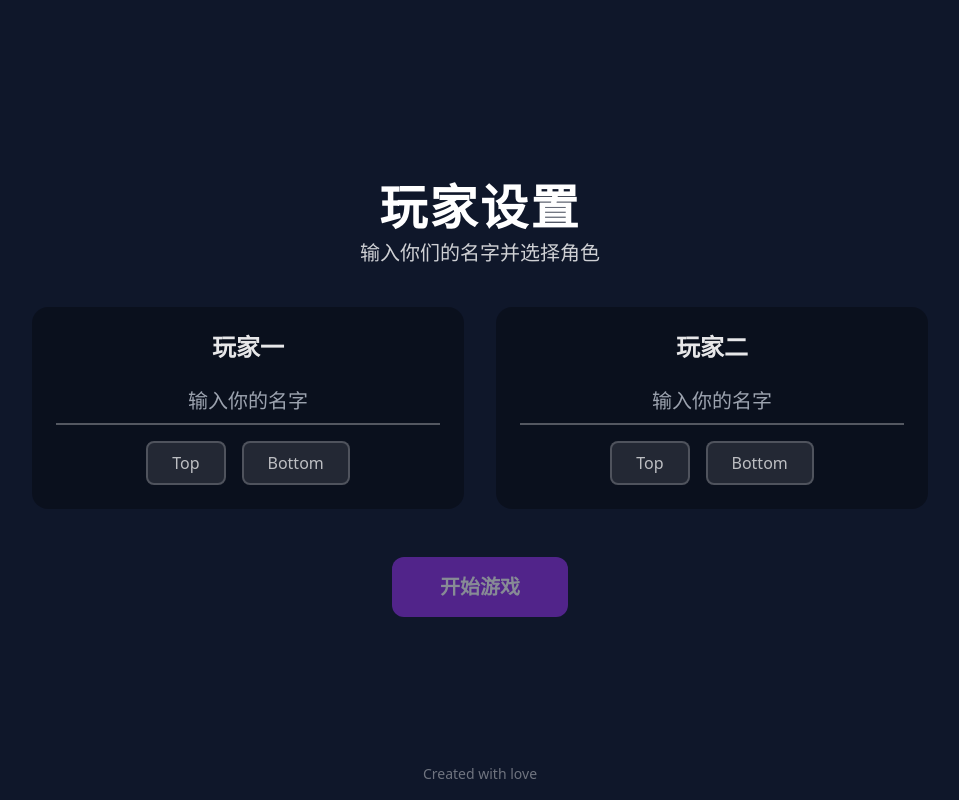
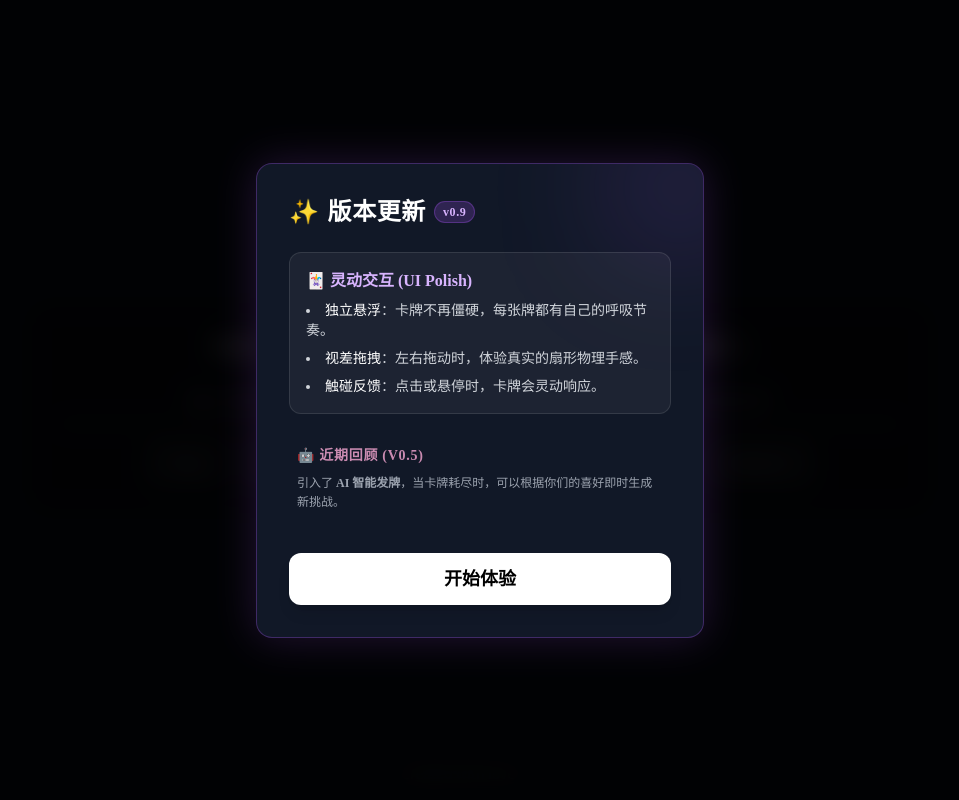
Before and after one commit to Timcooking/couple-game, a React (Vite) app: page / in a window 1280 px wide. Shown: the whole page, without its empty margins (160-1119 px from the left). Built offline with nearby package versions, Linux system fonts and the light colour scheme.

Commit message:
feat: Introduce changelog modal and update version
Adds a changelog modal to display version updates and new features.
Updates the application title to reflect the new version.

```diff
--- a/App.tsx
+++ b/App.tsx
@@ -1,5 +1,5 @@
 
-import React, { useState, useCallback } from 'react';
+import React, { useState, useCallback, useEffect } from 'react';
 import type { Level, Players } from './types';
 import { LEVEL_DETAILS } from './types';
 import GameScreen from './components/GameScreen';
@@ -7,6 +7,66 @@ import PlayerSetup from './components/PlayerSetup';
 import DynamicBackground from './components/DynamicBackground';
 import ChallengeEditor from './components/ChallengeEditor';
 import { AnimatePresence, motion } from 'framer-motion';
+
+const CURRENT_VERSION = 'v0.9';
+
+const ChangelogModal: React.FC<{ onClose: () => void }> = ({ onClose }) => {
+  return (
+    <div className="fixed inset-0 z-[60] flex items-center justify-center p-4 bg-black/90 backdrop-blur-md animate-fade-in">
+      <motion.div
+        initial={{ scale: 0.9, opacity: 0, y: 20 }}
+        animate={{ scale: 1, opacity: 1, y: 0 }}
+        className="bg-gray-900 border border-purple-500/30 rounded-2xl max-w-md w-full p-6 md:p-8 shadow-[0_0_40px_rgba(168,85,247,0.2)] relative overflow-hidden"
+      >
+        {/* Decorative background element */}
+        <div className="absolute -top-10 -right-10 w-32 h-32 bg-purple-500/20 rounded-full blur-3xl"></div>
+
+        <div className="relative z-10">
+          <div className="flex items-center justify-between mb-6">
+            <h2 className="text-2xl font-bold text-white tracking-wide flex items-center gap-2">
+              <span className="text-2xl">✨</span>
+              <span>版本更新</span>
+              <span className="px-2 py-0.5 rounded-full bg-purple-500/20 text-purple-300 text-xs border border-purple-500/30">
+                {CURRENT_VERSION}
+              </span>
+            </h2>
+          </div>
+
+          <div className="space-y-6 text-white/80">
+
+            <div className="bg-white/5 p-4 rounded-xl border border-white/10">
+              <h3 className="text-purple-300 font-bold mb-2 flex items-center gap-2">
+                🃏 灵动交互 (UI Polish)
+              </h3>
+              <ul className="text-sm space-y-2 list-disc list-inside text-gray-300">
+                <li><span className="text-white font-medium">独立悬浮</span>：卡牌不再僵硬，每张牌都有自己的呼吸节奏。</li>
+                <li><span className="text-white font-medium">视差拖拽</span>：左右拖动时，体验真实的扇形物理手感。</li>
+                <li><span className="text-white font-medium">触碰反馈</span>：点击或悬停时，卡牌会灵动响应。</li>
+              </ul>
+            </div>
+
+            <div className="p-2">
+              <h3 className="text-pink-300 font-bold mb-2 flex items-center gap-2 text-sm uppercase tracking-wider opacity-80">
+                🤖 近期回顾 (v0.5)
+              </h3>
+              <p className="text-xs text-gray-400 leading-relaxed">
+                引入了 <strong>AI 智能发牌</strong>，当卡牌耗尽时，可以根据你们的喜好即时生成新挑战。
+              </p>
+            </div>
+
+          </div>
+
+          <button
+            onClick={onClose}
+            className="w-full mt-8 py-3 bg-white text-black font-bold text-lg rounded-xl hover:bg-gray-200 transition-colors shadow-lg"
+          >
+            开始体验
+          </button>
+        </div>
+      </motion.div>
+    </div>
+  );
+};
 
 const InstructionModal: React.FC<{ onClose: () => void }> = ({ onClose }) => {
   return (
@@ -70,6 +130,9 @@ const LevelSelector: React.FC<{ onSelectLevel: (level: Level) => void }> = ({ on
                   with love
               </span>
           </div>
+          <div className="absolute -top-4 -right-8 bg-purple-600 text-white text-xs font-bold px-2 py-1 rounded-full shadow-lg transform rotate-12 border border-white/20">
+              {CURRENT_VERSION}
+          </div>
       </div>
 
       <p className="text-lg md:text-xl text-white/80 mb-12">选择一个级别，开始心跳之旅</p>
@@ -98,6 +161,23 @@ export default function App() {
   const [editorVisible, setEditorVisible] = useState(false);
   const [footerClicks, setFooterClicks] = useState(0);
   const [showInstructions, setShowInstructions] = useState(false);
+  const [showChangelog, setShowChangelog] = useState(false);
+
+  useEffect(() => {
+      // Check version on mount
+      const lastSeenVersion = localStorage.getItem('app_version');
+      if (lastSeenVersion !== CURRENT_VERSION) {
+          setShowChangelog(true);
+      }
+
+      // Update document title dynamically just in case
+      document.title = `真心话大冒险 with love ${CURRENT_VERSION}`;
+  }, []);
+
+  const handleCloseChangelog = () => {
+      localStorage.setItem('app_version', CURRENT_VERSION);
+      setShowChangelog(false);
+  };
 
   const handleGameStart = (newPlayers: Players) => {
     setPlayers(newPlayers);
@@ -145,6 +225,10 @@ export default function App() {
       {editorVisible && <ChallengeEditor onClose={() => setEditorVisible(false)} />}
 
       <AnimatePresence>
+        {showChangelog && <ChangelogModal onClose={handleCloseChangelog} />}
+      </AnimatePresence>
+
+      <AnimatePresence>
         {showInstructions && <InstructionModal onClose={handleInstructionsClose} />}
       </AnimatePresence>
 
@@ -166,8 +250,9 @@ export default function App() {
          </button>
        )}
 
-      <footer onClick={handleFooterClick} className="absolute bottom-4 text-white/40 text-sm font-sans cursor-pointer select-none">
+      <footer onClick={handleFooterClick} className="absolute bottom-4 text-white/40 text-sm font-sans cursor-pointer select-none flex gap-2">
         <p>Created with love</p>
+        <span className="opacity-50">• {CURRENT_VERSION}</span>
       </footer>
     </main>
   );
--- a/index.html
+++ b/index.html
@@ -4,7 +4,7 @@
 <head>
   <meta charset="UTF-8" />
   <meta name="viewport" content="width=device-width, initial-scale=1.0" />
-  <title>真心话大冒险 with love</title>
+  <title>真心话大冒险 with love v0.9</title>
   <script src="https://cdn.tailwindcss.com"></script>
   <link rel="preconnect" href="https://fonts.googleapis.com">
   <link rel="preconnect" href="https://fonts.gstatic.com" crossorigin>
```
